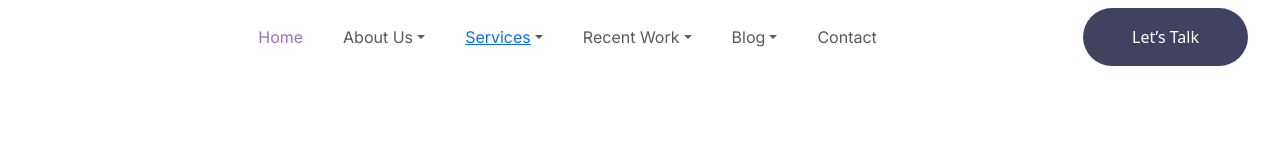
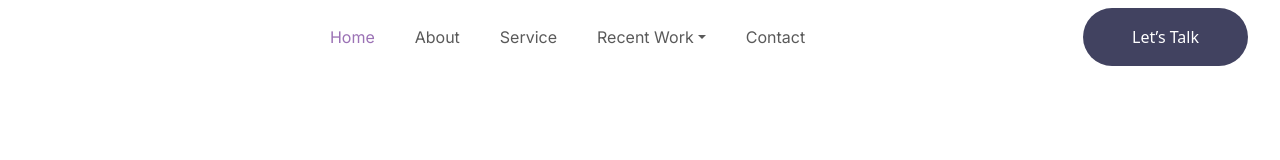
Before and after one commit to aman8108/media, a React (Create React App) app: page / in a window 1280 px wide. Shown: the top 160 px of the page. Built offline with nearby package versions, Linux system fonts and the light colour scheme.

Commit message:
hjkkkkkkkkkkkkkkkkk

```diff
--- a/src/App.css
+++ b/src/App.css
@@ -1,7 +1,11 @@
 /* Googfloatinge Fonts */
+
 @import url('https://fonts.googleapis.com/css2?family=Inter:wght@100..900&display=swap');
 
-
+.devidd{
+    text-decoration: none !important ;
+    list-style: none !important;
+}
 
 @property --progress {
     syntax: '<integer>';
@@ -64,6 +68,8 @@ body {
 
 h1 {
     font-size: 70px;
+    text-decoration: none ;
+    list-style: none;
 }
 
 h2 {
@@ -130,10 +136,14 @@ button {
 
 .text-color {
     color: var(--text-color);
+    text-decoration: none ;
+    list-style: none;
 }
 
 .text-color-2 {
     color: var(--text-color-2);
+    text-decoration: none ;
+    list-style: none;
 }
 
 .hover-transform:hover {
@@ -142,6 +152,8 @@ button {
 
 button:hover {
     color: var(--text-color);
+    text-decoration: none ;
+    list-style: none;
 }
 
 a {
@@ -185,6 +197,8 @@ a {
     border-radius: 10px;
     border: solid 1px var(--accent-color);
     color: var(--text-color);
+    text-decoration: none ;
+    list-style: none;
 }
 
 .form input:focus,
@@ -387,6 +401,8 @@ a {
 
 .bg-text-color-2 {
     background-color: var(--text-color-2);
+    text-decoration: none ;
+    list-style: none;
 }
 
 .accent-color {
@@ -2097,6 +2113,8 @@ section, section .titleSection {
     line-height: 20px;
     display: inline-block;
     transition: all 0.4s;
+    text-decoration: none ;
+    list-style: none;
 }
 
 .work1 .work-images .image1 {
--- a/src/Components/Navi/Navi.jsx
+++ b/src/Components/Navi/Navi.jsx
@@ -41,57 +41,15 @@ function Navi() {
                       Home
                     </Link>
                   </li>
-                  <li className="nav-item dropdown">
-                    <a
-                      className="nav-link dropdown-toggle"
-                      href="#"
-                      role="button"
-                      data-bs-toggle="dropdown"
-                      aria-expanded="false"
-                    >
-                      About Us
-                    </a>
-                    <ul className="dropdown-menu">
-                      <li>
-                        <a className="dropdown-item" href="about.html">
-                          <Link to="aboutPage">
-                          About Us
-                          </Link>
-
-                        </a>
-                      </li>
-                      <li>
-                        <a className="dropdown-item" href="team.html">
-                          Team
-                        </a>
-                      </li>
-                    </ul>
+                <li className="nav-item">
+                    <Link className="nav-link" to="/aboutPage">
+                      About
+                    </Link>
                   </li>
-                  <li className="nav-item dropdown">
-                    <a
-                      className="nav-link dropdown-toggle"
-                      href="#"
-                      role="button"
-                      data-bs-toggle="dropdown"
-                      aria-expanded="false"
-                    >
-                      <Link to='/service'>
-
-                      Services
-                      </Link>
-                    </a>
-                    <ul className="dropdown-menu">
-                      <li>
-                        <Link  className="dropdown-item" to="service">
-                          Services
-                        </Link>
-                      </li>
-                      <li>
-                        <a className="dropdown-item" href="service_detail.html">
-                          Service Details
-                        </a>
-                      </li>
-                    </ul>
+                  <li className="nav-item">
+                    <Link className="nav-link" to="/service">
+                      Service
+                    </Link>
                   </li>
                   <li className="nav-item dropdown">
                     <a
@@ -122,7 +80,7 @@ function Navi() {
 
                     </ul>
                   </li>
-                  <li className="nav-item dropdown">
+                  {/* <li className="nav-item dropdown">
                     <a
                       className="nav-link dropdown-toggle"
                       href="#"
@@ -144,7 +102,7 @@ function Navi() {
                         </a>
                       </li>
                     </ul>
-                  </li>
+                  </li> */}
                   <li className="nav-item">
                     <Link className="nav-link" to="/contact">
                       Contact
--- a/src/Components/Price/Project.jsx
+++ b/src/Components/Price/Project.jsx
@@ -10,10 +10,10 @@ function Project() {
       <div className="col col-xl-7 mb-3">
         <div className="d-flex flex-column gap-3 pe-xl-5">
           <div className="linear-gradient">
-            <span className="text-white">Our Project</span>
+            <span className="text-white devidd">Our Project</span>
           </div>
           <h3 className="fw-bold">Igniting Growth Through Strategic Digital</h3>
-          <p className="text-color-2">
+          <p className="text-color-2 devidd">
             In today's digital-centric world, businesses need to adopt
             innovative strategies to stand out amidst the online noise. Digital
             marketing techniques to enhance their visibility, engagement, and
@@ -24,17 +24,17 @@ function Project() {
               <div className="icon-box-2">
                 <i className="fa-solid fa-arrow-right"><MdVerified /></i>
               </div>
-              <span className="text-color fs-5">
+              <span className="text-color fs-5 devidd">
                 Optimizing Social Media Advertising for Increased Brand
               </span>
             </div>
           </a>
-          <a href="project_detail.html">
+          <a href="project_detail.html text-decoration-none ">
             <div className="d-flex flex-row gap-3 align-items-center">
               <div className="icon-box-2">
                 <i className="fa-solid fa-arrow-right"><MdVerified /></i>
               </div>
-              <span className="text-color fs-5">
+              <span className="text-color fs-5 text-color">
                 Data Analytics Dashboard for Marketing Insights
               </span>
             </div>
@@ -44,7 +44,7 @@ function Project() {
               <div className="icon-box-2">
                 <i className="fa-solid fa-arrow-right"><MdVerified /></i>
               </div>
-              <span className="text-color fs-5">
+              <span className="text-color fs-5 devidd">
                 Influencer Marketing Platform
               </span>
             </div>
@@ -54,7 +54,7 @@ function Project() {
               <div className="icon-box-2">
                 <i className="fa-solid fa-arrow-right"><MdVerified /></i>
               </div>
-              <span className="text-color fs-5">
+              <span className="text-color fs-5 devidd">
                 Augmented Reality (AR) Marketing Campaigns
               </span>
             </div>
@@ -70,8 +70,8 @@ function Project() {
             width="100%"
           />
           <div className="d-flex flex-column gap-1">
-            <h2>Data-Driven Digital Marketing</h2>
-            <p className="text-color-2">
+            <h2 className='devidd'>Data-Driven Digital Marketing</h2>
+            <p className="text-color-2  devidd">
               Each business is unique, and one-size-fits-all approaches rarely
               deliver exceptional results. The best SEO agencies take the time
               to understand their clients' specific goals.
--- a/src/Components/Service/Service.jsx
+++ b/src/Components/Service/Service.jsx
@@ -11,10 +11,10 @@ function Service() {
         style={{ maxWidth: 567 }}
       >
         <div className="linear-gradient">
-          <span className="text-white">Our Services</span>
+          <span className="text-white devidd">Our Services</span>
         </div>
-        <h3 className="fw-semibold">Safeguarding Your Brand's Online Image</h3>
-        <p className="text-color-2">
+        <h3 className="fw-semibold devidd">Safeguarding Your Brand's Online Image</h3>
+        <p className="text-color-2 devidd">
           We offer a comprehensive suite of digital marketing services designed
           to catapult your brand into the digital spotlight.
         </p>
@@ -30,8 +30,8 @@ function Service() {
                   alt=""
                 />
               </div>
-              <h4 className="text-color">Digital Strategy Development</h4>
-              <p className="font-1 text-color-2">
+              <h4 className="text-color devidd">Digital Strategy Development</h4>
+              <p className="font-1 text-color-2 devidd">
                 Crafting a comprehensive digital strategy tailored to your
                 brand's goals and target audience.
               </p>
@@ -48,8 +48,8 @@ function Service() {
                   alt=""
                 />
               </div>
-              <h4 className="text-color">Social Media Management</h4>
-              <p className="font-1 text-color-2">
+              <h4 className="text-color devidd">Social Media Management</h4>
+              <p className="font-1 text-color-2 devidd">
                 Analyzing performance metrics and optimizing strategies to
                 improve reach and engagement.
               </p>
@@ -62,8 +62,8 @@ function Service() {
               <div className="icon-box">
                 <img src="https://prositus.rometheme.pro/html/demos/prodigy/image/seo.png" className="img-fluid" alt="" />
               </div>
-              <h4 className="text-color">Search Engine Optimization (SEO)</h4>
-              <p className="font-1 text-color-2">
+              <h4 className="text-color devidd">Search Engine Optimization (SEO)</h4>
+              <p className="font-1 text-color-2 devidd">
                 Building high-quality backlinks from reputable websites to
                 increase domain authority.
               </p>
```
